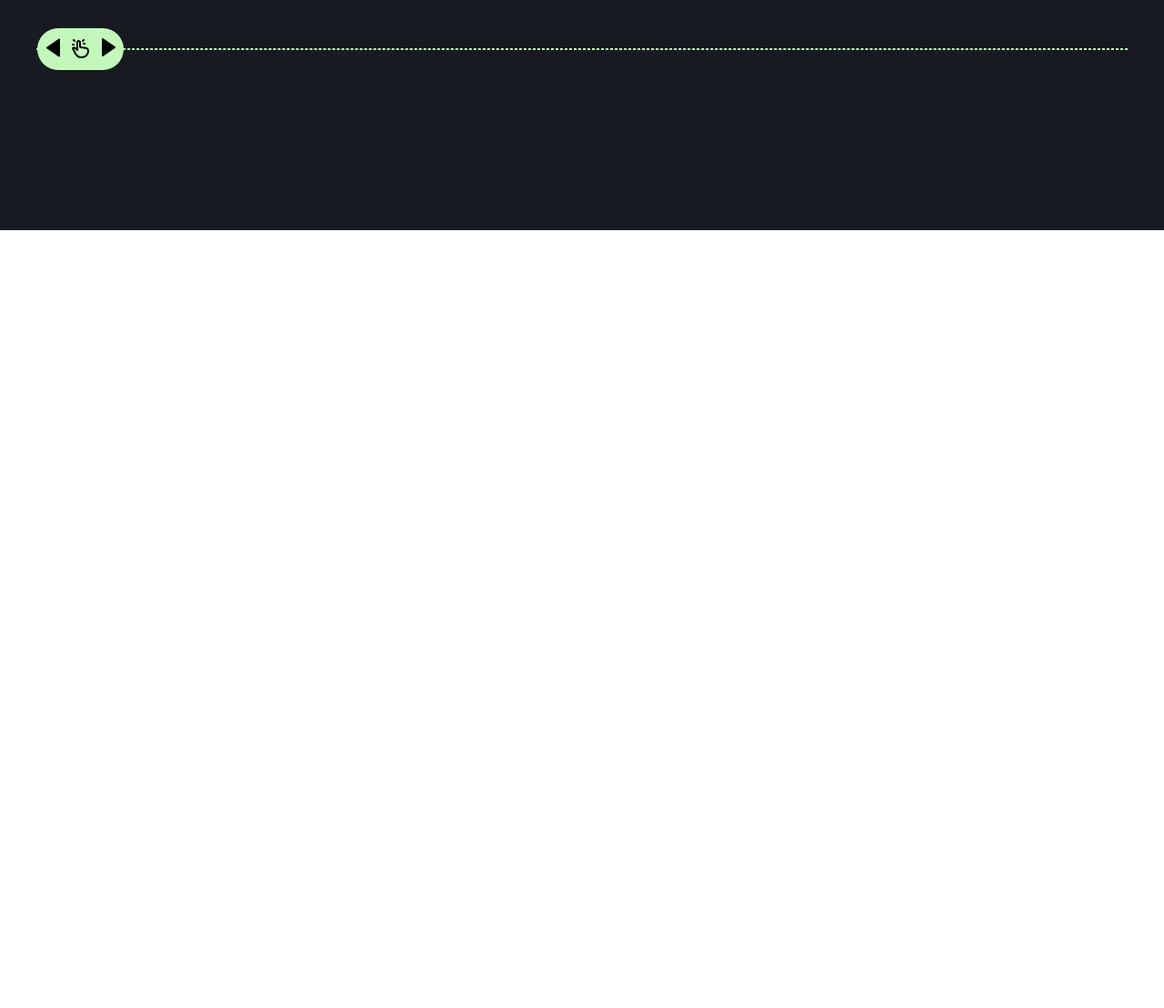
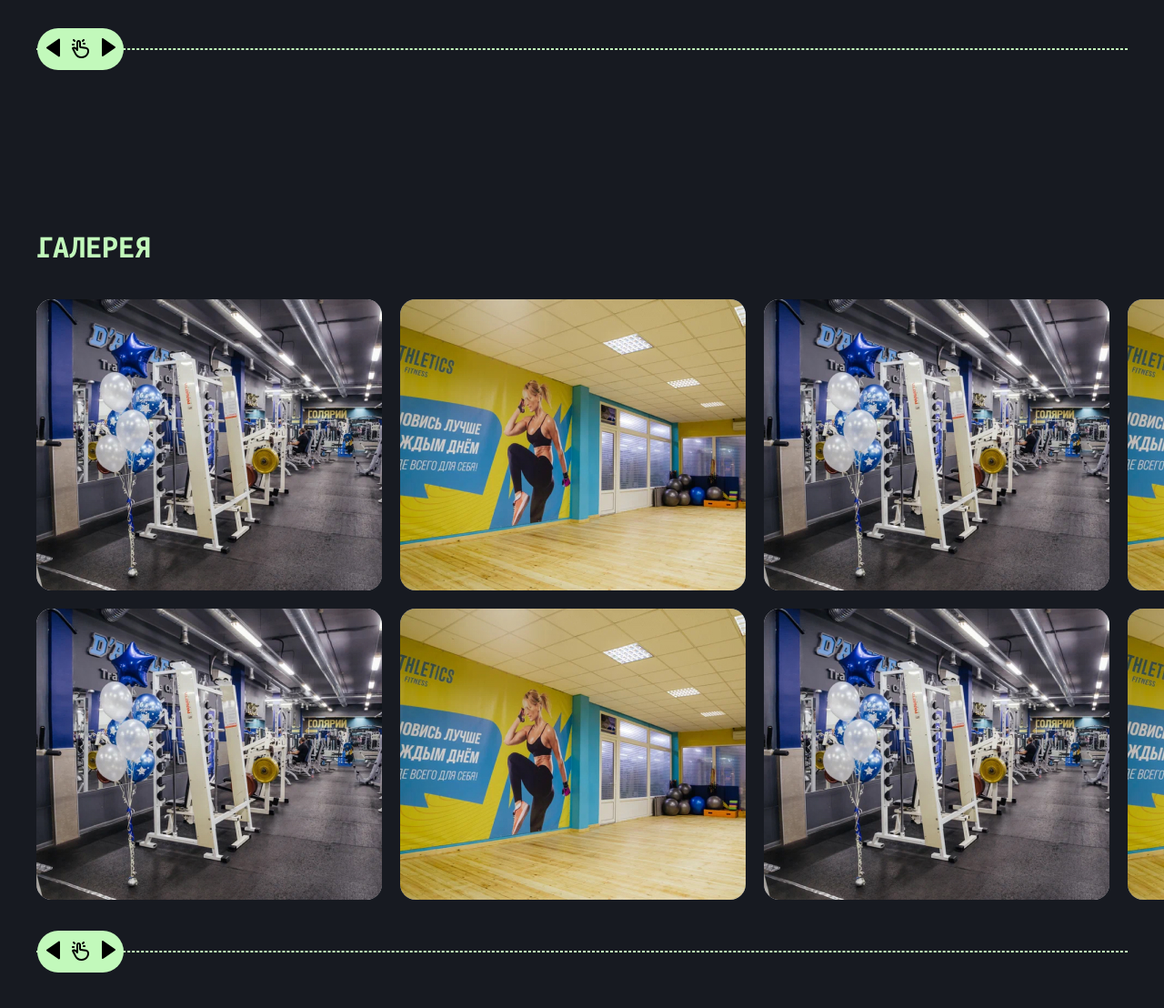
Before and after one commit to Barister/dathletics, a plain HTML site: page index.html in a window 1280 px wide. Shown: the part 3442-4550 px from the top of the page at 91% size. Before the commit the page ends 3695 px from the top, so only its background shows below. Drawn offline with Linux system fonts and the light colour scheme.

Commit message:
Gallery setion desktop ready

```diff
--- a/index.html
+++ b/index.html
@@ -496,12 +496,46 @@
                   </div>
                   <div class="testimonials-section__scroll">
                      <input class="testimonial-section__scroll-bar scroll-bar" type="range" step="1" value="0" min="0"
-                        max="100" oninput="slideSection()">
+                        max="100" oninput="slideSection('testimonial-section__scroll-bar', 'body-testimonials')">
                   </div>
                </div>
             </div>
          </section>
-         <section class="page__gallery gallery-section"></section>
+         <section class="page__gallery gallery-section">
+            <div class="gallery-section__container">
+               <h2 class="gallery-section-title title">Галерея</h2>
+               <div class="gallery-section__body body-gallery">
+                  <div class="body-gallery__image">
+                     <img src="img/gallery/01.jpg" alt="D'Athletics Photo 01">
+                  </div>
+                  <div class="body-gallery__image">
+                     <img src="img/gallery/02.jpg" alt="D'Athletics Photo 02">
+                  </div>
+                  <div class="body-gallery__image">
+                     <img src="img/gallery/01.jpg" alt="D'Athletics Photo 01">
+                  </div>
+                  <div class="body-gallery__image">
+                     <img src="img/gallery/02.jpg" alt="D'Athletics Photo 02">
+                  </div>
+                  <div class="body-gallery__image">
+                     <img src="img/gallery/01.jpg" alt="D'Athletics Photo 01">
+                  </div>
+                  <div class="body-gallery__image">
+                     <img src="img/gallery/02.jpg" alt="D'Athletics Photo 02">
+                  </div>
+                  <div class="body-gallery__image">
+                     <img src="img/gallery/01.jpg" alt="D'Athletics Photo 01">
+                  </div>
+                  <div class="body-gallery__image">
+                     <img src="img/gallery/02.jpg" alt="D'Athletics Photo 02">
+                  </div>
+               </div>
+               <div class="gallery-section__scroll">
+                  <input class="gallery-section__scroll-bar scroll-bar" type="range" step="1" value="0" min="0"
+                     max="100" oninput="slideSection('gallery-section__scroll-bar', 'body-gallery')">
+               </div>
+            </div>
+         </section>
          <section class="page__contacts contacts-section"></section>
       </main>
    </div>
--- a/js/script.js
+++ b/js/script.js
@@ -87,16 +87,19 @@ elseHeader.addEventListener('click', () => {
 
 //slider scroll of testimonials-body
 
-function slideSection() {
-   const scrollBar = document.querySelector('.scroll-bar');
-   const bodyTestimonials = document.querySelector('.body-testimonials');
+function slideSection(targetInput, targetClass) {
+   const scrollBar = document.querySelector(`.${targetInput}`);
+   const scrollContainer = document.querySelector(`.${targetClass}`);
+
+   // console.log('scrollBar:', scrollBar);
+   // console.log('scrollContainer:', scrollContainer);
 
    // Получаем значение ползунка
    const sliderValue = scrollBar.value;
 
    // Вычисляем насколько нужно сдвинуть содержимое блока body-testimonials
-   const contentScrollPosition = (sliderValue * (bodyTestimonials.scrollWidth - bodyTestimonials.clientWidth)) / 100;
+   const contentScrollPosition = (sliderValue * (scrollContainer.scrollWidth - scrollContainer.clientWidth)) / 100;
 
    // Применяем стили для сдвига содержимого блока body-testimonials
-   bodyTestimonials.style.transform = `translateX(-${contentScrollPosition}px)`;
+   scrollContainer.style.transform = `translateX(-${contentScrollPosition}px)`;
 }
--- a/scss/style.scss
+++ b/scss/style.scss
@@ -805,8 +805,7 @@ body {
 
    }
 }
-.body-testimonials {
-}
+
 .body-testimonials {
    display: grid;
    grid-template-columns: repeat(4, 522px);
@@ -817,3 +816,61 @@ body {
 
 
 }
+
+
+
+
+
+.page {
+
+   /* .page__gallery */
+
+   &__gallery {
+   }
+}
+.gallery-section {
+   margin: 0px 0px 195px 0px;
+   /* .gallery-section__container */
+
+   &__container {
+   }
+
+   /* .gallery-section__body */
+
+   &__body {
+
+   }
+
+   /* .gallery-section__scroll */
+
+   &__scroll {
+   }
+
+   /* .gallery-section__scroll-bar */
+
+   &__scroll-bar {
+   }
+}
+.gallery-section-title {
+   margin: 0px 0px 40px 0px;
+}
+
+.body-gallery {
+   display: grid;
+   grid-template-columns: repeat(4, 380px);
+   grid-template-rows: 1fr 1fr;
+   gap: 20px;
+   // overflow-x: clip;
+   margin: 0px 0px 45px 0px;
+
+   /* .body-gallery__image */
+
+   &__image {
+      img {
+         border-radius: 17px;
+      }
+
+   }
+}
+.scroll-bar {
+}
```
Also changed, not shown: css/style.css.
